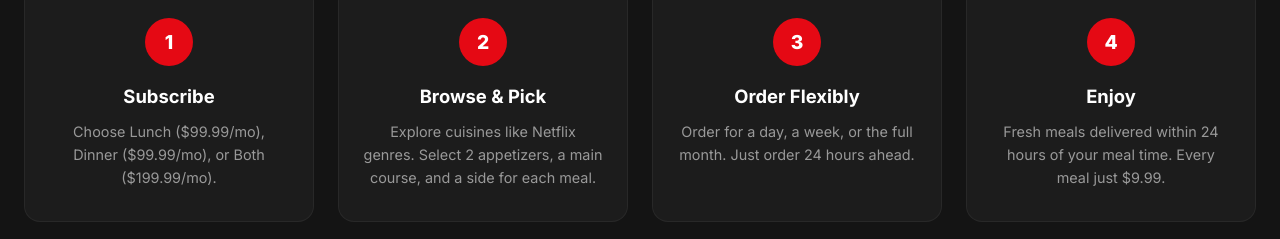
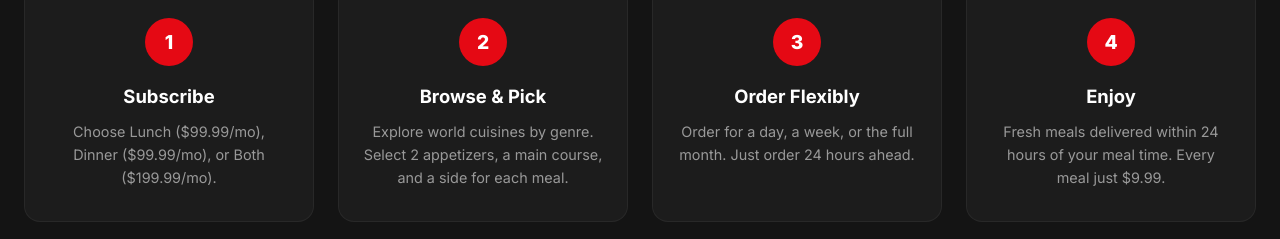
Before and after one commit to AVADS-stack/dish8, a React (Vite) app: page / in a window 1280 px wide. Shown: the part 880-1119 px from the top of the page. Built offline with nearby package versions, Linux system fonts and the light colour scheme; no server answers; what @capacitor/core would draw is missing.

Commit message:
Remove Netflix references, fix chunk size warning

```diff
--- a/src/index.css
+++ b/src/index.css
@@ -1,5 +1,5 @@
 /* ============================================================
-   Dish8 — Netflix-inspired food ordering UI
+   Dish8 — Food ordering UI
    CSS Grid + Flexbox responsive design
    ============================================================ */
 
@@ -457,7 +457,7 @@ button {
   color: var(--text-bright);
 }
 
-/* ── Genre Row (Netflix horizontal scroll) ──────────────────── */
+/* ── Genre Row (horizontal scroll) ──────────────────────────── */
 .genre-row {
   margin-bottom: 2.5rem;
 }
--- a/src/pages/Home.jsx
+++ b/src/pages/Home.jsx
@@ -11,7 +11,7 @@ export default function Home() {
     <div className="home-page">
       <SEO
         path="/"
-        description="Explore 19+ world cuisines Netflix-style. Pick your weekly meals — 2 appetizers, a main course, and a side — delivered fresh for just $9.99/meal."
+        description="Explore 21+ world cuisines. Pick your weekly meals — 2 appetizers, a main course, and a side — delivered fresh for just $9.99/meal."
         jsonLd={[organizationSchema, foodServiceSchema]}
       />
       {/* Hero */}
@@ -55,7 +55,7 @@ export default function Home() {
           <div className="step-card">
             <div className="step-number">2</div>
             <h3>Browse & Pick</h3>
-            <p>Explore cuisines like Netflix genres. Select 2 appetizers, a main course, and a side for each meal.</p>
+            <p>Explore world cuisines by genre. Select 2 appetizers, a main course, and a side for each meal.</p>
           </div>
           <div className="step-card">
             <div className="step-number">3</div>
--- a/vite.config.js
+++ b/vite.config.js
@@ -8,4 +8,7 @@ export default defineConfig({
     host: '0.0.0.0',
     port: 5173,
   },
+  build: {
+    chunkSizeWarningLimit: 800,
+  },
 })
```
Also changed, not shown: 1 other file (tests, documents, lock files or other folders).
